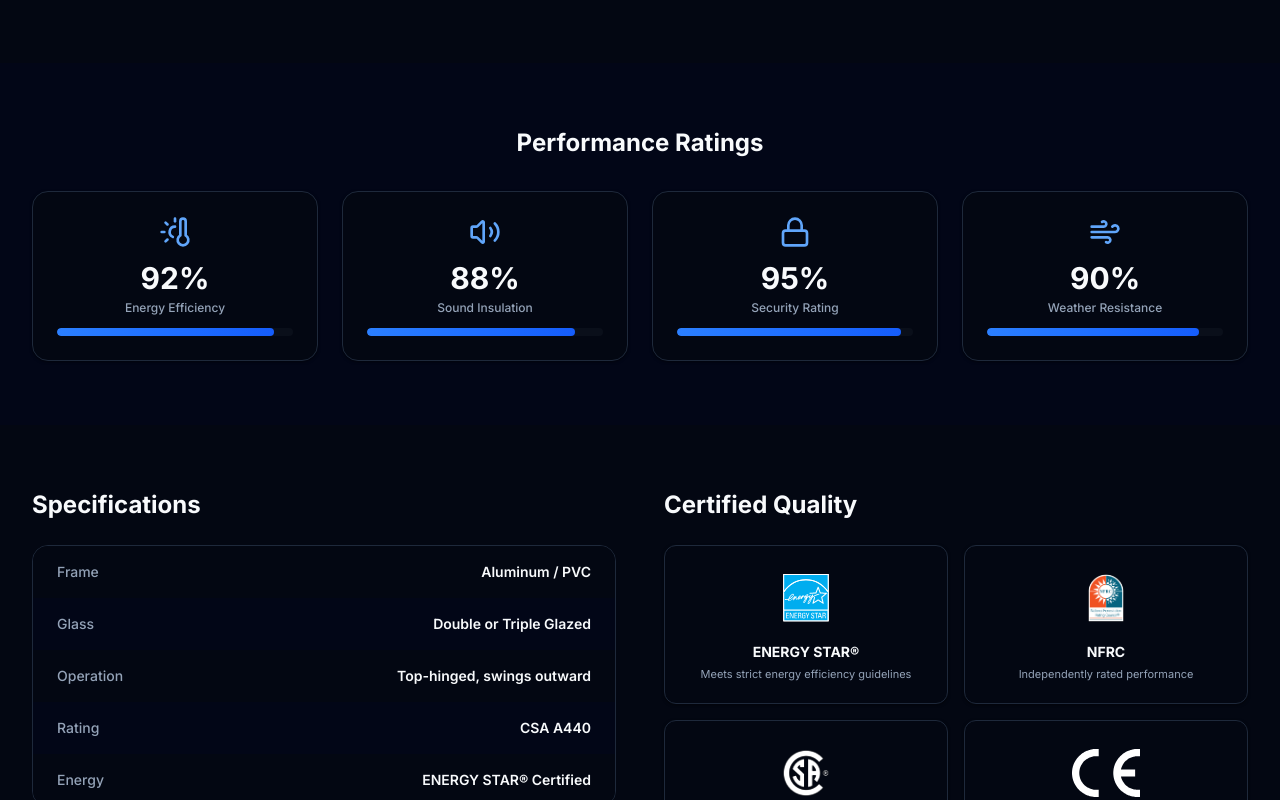
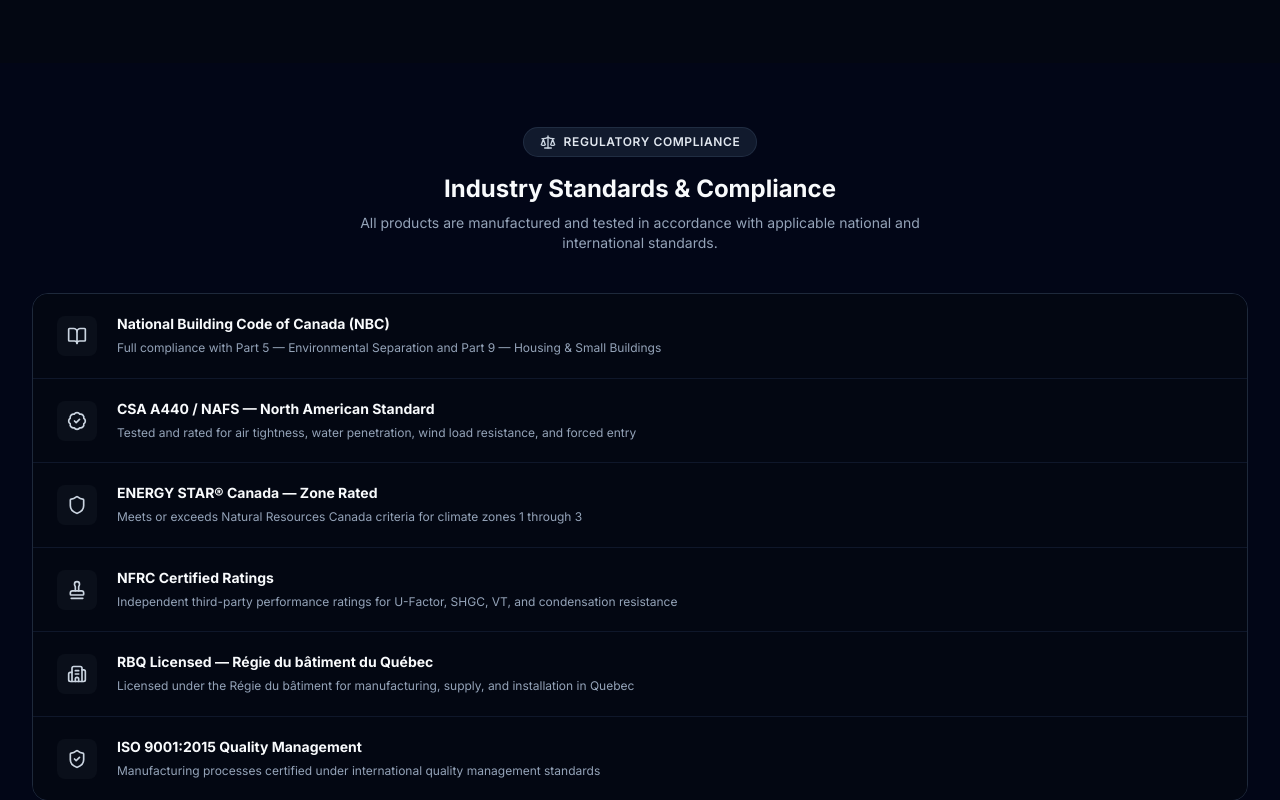
Before and after one commit to OL-Projects/verrex-website, a Next.js app: page /en/products/top-hung in a window 1280 px wide. Shown: the part 920-1720 px from the top of the page. Built offline with nearby package versions, Linux system fonts and the light colour scheme.

Commit message:
refactor: replace fake performance ratings with professional Industry Standards & Compliance section

```diff
--- a/src/app/[locale]/products/[id]/page.tsx
+++ b/src/app/[locale]/products/[id]/page.tsx
@@ -15,16 +15,16 @@ import {
   Calendar,
   Shield,
   Zap,
-  Volume2,
-  Lock,
-  ThermometerSun,
-  Wind,
   ShieldCheck,
   Award,
   BadgeCheck,
   Users,
   Star,
   Truck,
+  Scale,
+  BookOpen,
+  Building2,
+  Stamp,
 } from "lucide-react"
 
 export function generateStaticParams() {
@@ -47,13 +47,6 @@ export default async function ProductDetailPage({
   const relatedProducts = products
     .filter((p) => p.subcategory === product.subcategory && p.id !== product.id)
     .slice(0, 3)
-
-  const performanceRatings = [
-    { label: "Energy Efficiency", value: 92, icon: ThermometerSun, color: "emerald" },
-    { label: "Sound Insulation", value: 88, icon: Volume2, color: "blue" },
-    { label: "Security Rating", value: 95, icon: Lock, color: "amber" },
-    { label: "Weather Resistance", value: 90, icon: Wind, color: "cyan" },
-  ]
 
   return (
     <div>
@@ -152,21 +145,33 @@ export default async function ProductDetailPage({
         </div>
       </section>
 
-      {/* Performance Ratings */}
+      {/* Industry Standards & Compliance */}
       <section className="py-16 bg-slate-50 dark:bg-[#020617]">
         <div className="mx-auto max-w-7xl px-4 sm:px-6 lg:px-8">
-          <h2 className="text-2xl font-bold text-slate-900 dark:text-white mb-8 text-center">Performance Ratings</h2>
-          <div className="grid grid-cols-2 lg:grid-cols-4 gap-6">
-            {performanceRatings.map((rating) => (
-              <div key={rating.label} className="text-center p-6 rounded-2xl bg-white dark:bg-slate-900/80 border border-slate-200 dark:border-slate-800 shadow-sm">
-                <rating.icon className="h-8 w-8 mx-auto mb-3 text-blue-600 dark:text-blue-400" />
-                <div className="text-3xl font-bold text-slate-900 dark:text-white mb-1">{rating.value}%</div>
-                <div className="text-xs text-slate-500 dark:text-slate-400 font-medium">{rating.label}</div>
-                <div className="mt-3 h-2 bg-slate-100 dark:bg-slate-800 rounded-full overflow-hidden">
-                  <div
-                    className="h-full bg-gradient-to-r from-blue-500 to-blue-600 rounded-full"
-                    style={{ width: `${rating.value}%` }}
-                  />
+          <div className="text-center mb-10">
+            <div className="inline-flex items-center gap-2 px-4 py-1.5 rounded-full bg-slate-200/60 dark:bg-slate-800/60 border border-slate-300/50 dark:border-slate-700/50 mb-4">
+              <Scale className="h-4 w-4 text-slate-600 dark:text-slate-400" />
+              <span className="text-xs font-semibold text-slate-700 dark:text-slate-300 uppercase tracking-wider">Regulatory Compliance</span>
+            </div>
+            <h2 className="text-2xl font-bold text-slate-900 dark:text-white">Industry Standards & Compliance</h2>
+            <p className="mt-2 text-sm text-slate-500 dark:text-slate-400 max-w-xl mx-auto">All products are manufactured and tested in accordance with applicable national and international standards.</p>
+          </div>
+          <div className="rounded-2xl border border-slate-200 dark:border-slate-800 overflow-hidden divide-y divide-slate-200 dark:divide-slate-800">
+            {[
+              { icon: BookOpen, standard: "National Building Code of Canada (NBC)", detail: "Full compliance with Part 5 — Environmental Separation and Part 9 — Housing & Small Buildings" },
+              { icon: BadgeCheck, standard: "CSA A440 / NAFS — North American Standard", detail: "Tested and rated for air tightness, water penetration, wind load resistance, and forced entry" },
+              { icon: Shield, standard: "ENERGY STAR® Canada — Zone Rated", detail: "Meets or exceeds Natural Resources Canada criteria for climate zones 1 through 3" },
+              { icon: Stamp, standard: "NFRC Certified Ratings", detail: "Independent third-party performance ratings for U-Factor, SHGC, VT, and condensation resistance" },
+              { icon: Building2, standard: "RBQ Licensed — Régie du bâtiment du Québec", detail: "Licensed under the Régie du bâtiment for manufacturing, supply, and installation in Quebec" },
+              { icon: ShieldCheck, standard: "ISO 9001:2015 Quality Management", detail: "Manufacturing processes certified under international quality management standards" },
+            ].map((item) => (
+              <div key={item.standard} className="flex items-start gap-5 px-6 py-5 bg-white dark:bg-slate-900/50 hover:bg-slate-50 dark:hover:bg-slate-800/30 transition-colors">
+                <div className="h-10 w-10 rounded-lg bg-slate-100 dark:bg-slate-800 flex items-center justify-center shrink-0 mt-0.5">
+                  <item.icon className="h-5 w-5 text-slate-600 dark:text-slate-400" />
+                </div>
+                <div>
+                  <h4 className="text-sm font-bold text-slate-900 dark:text-white">{item.standard}</h4>
+                  <p className="text-xs text-slate-500 dark:text-slate-400 mt-1 leading-relaxed">{item.detail}</p>
                 </div>
               </div>
             ))}
```
